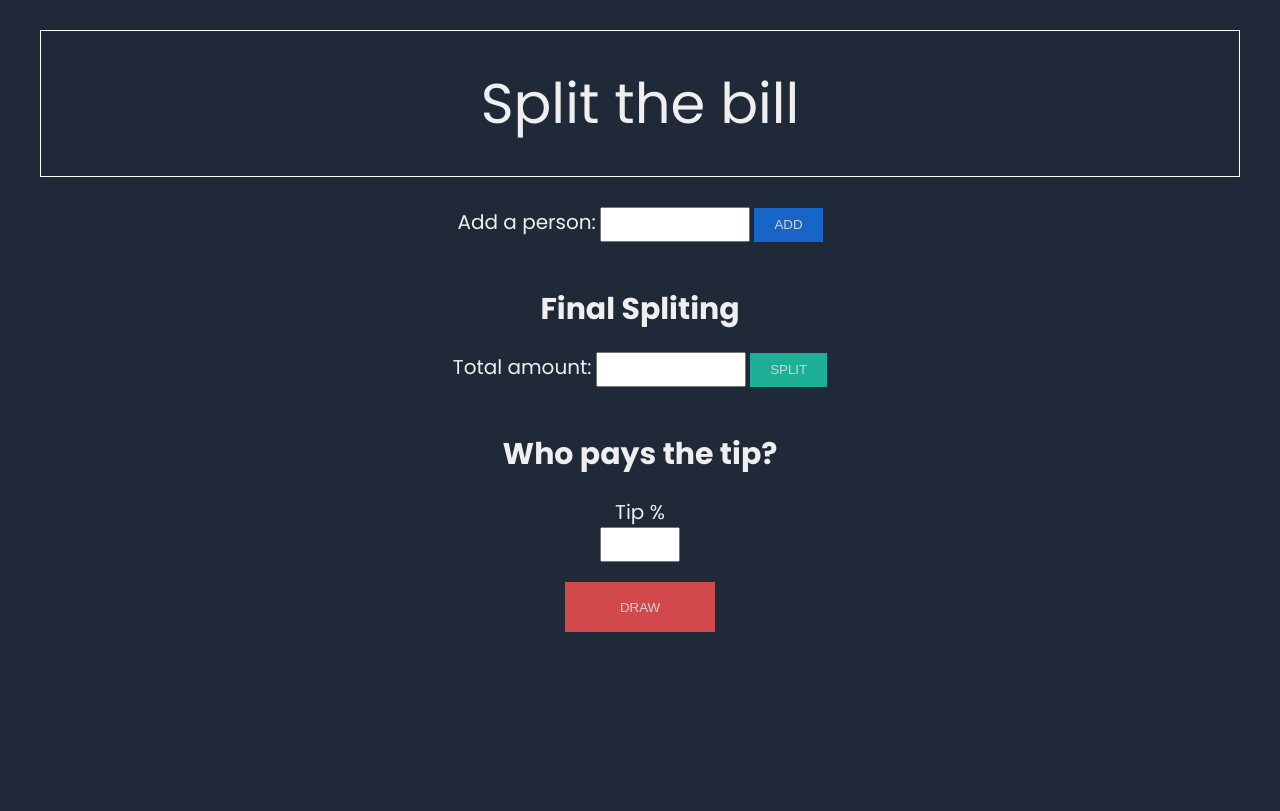
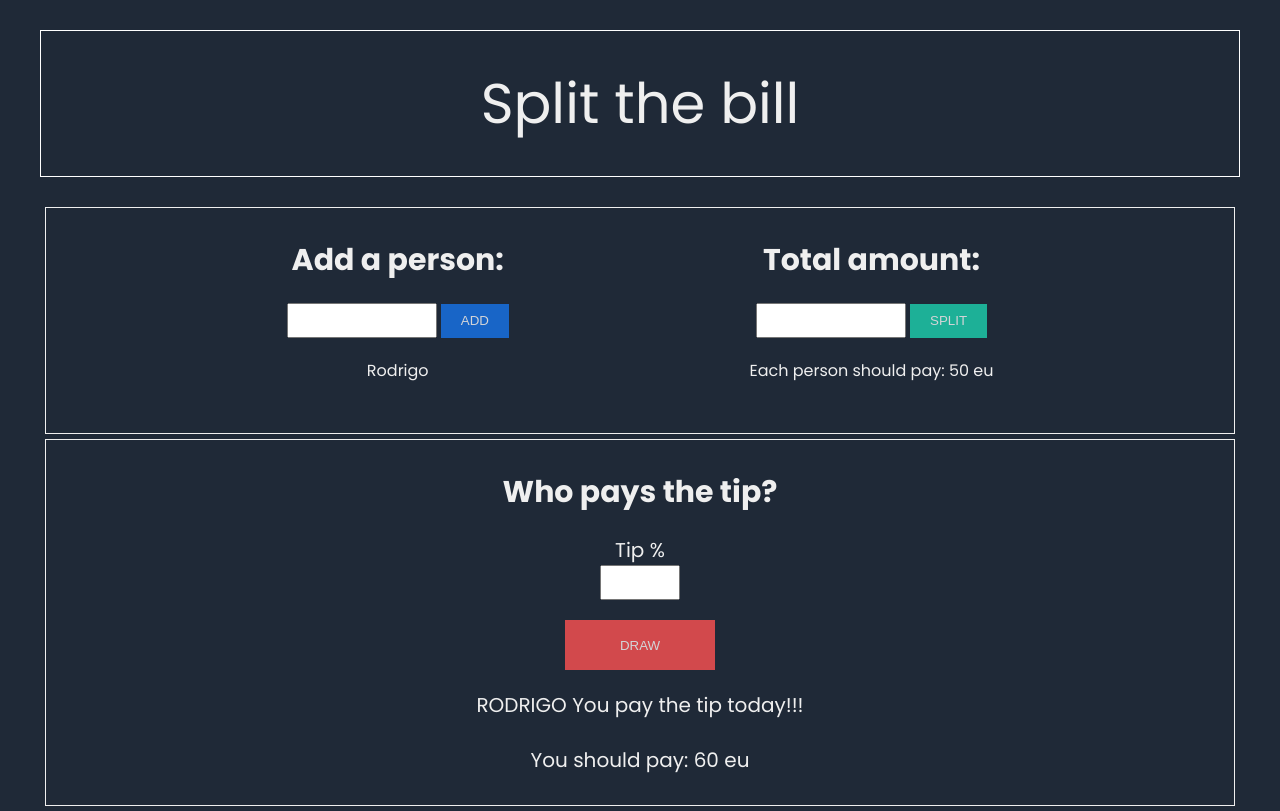
Before and after one commit to rodVieira021/split-app, a plain HTML site: page index.html in a window 1280 px wide. Drawn offline with Linux system fonts and the light colour scheme.

Commit message:
css fixed

```diff
--- a/index.html
+++ b/index.html
@@ -12,29 +12,41 @@
       <h1>Split the bill</h1>
     </header>
     <div class="container">
+      <div class="div-sec">
         <section class="sec-1">
+          <h3>Add a person:</h3>
           <form class="sec-1-form">
-          <label for="person">Add a person:</label>
+            <label for="person"></label>
             <input type="text" name="person" class="participant" />
             <button class="btn-add">ADD</button>
           </form>
-        <ul class="sec-1-ul"></ul>
+          <ul class="sec-1-ul">
+            <li>Rodrigo</li>
+          </ul>
         </section>
+
         <section class="sec-2">
-        <h3>Final Spliting</h3>
+          <h3>Total amount:</h3>
           <form class="sec-2-form">
-          <label for="total">Total amount:</label>
+            <label for="total"></label>
             <input type="text" name="total" class="total" />
             <button class="btn-split">SPLIT</button>
           </form>
-        <ul class="sec-2-ul"></ul>
+          <ul class="sec-2-ul">
+            <li>Each person should pay: 50 eu</li>
+          </ul>
         </section>
+      </div>
       <section class="sec-3">
         <h4>Who pays the tip?</h4>
-        <label for='tip'>Tip % </label>
-        <input type='number' name='tip' class='tip-percent'/>
+        <label for="tip">Tip % </label>
+        <input type="number" name="tip" class="tip-percent" />
         <button class="btn-draw">DRAW</button>
-        <div class='pay-the-tip'></div>
+        <div class="pay-the-tip">
+          <p>RODRIGO You pay the tip today!!!</p>
+          <br />
+          <p>You should pay: 60 eu</p>
+        </div>
       </section>
     </div>
     <script src="script.js"></script>
--- a/script.js
+++ b/script.js
@@ -10,12 +10,12 @@ const payTheTip = document.querySelector(".pay-the-tip");
 
 const participantArray = [];
 
+//Add participant
 addBtn.addEventListener("click", (e) => {
   e.preventDefault();
 
   participantArray.push({
     name: participant.value,
-    pays: 0,
   });
 
   participant.value = "";
@@ -27,17 +27,16 @@ addBtn.addEventListener("click", (e) => {
   list.innerHTML = participantList.join("");
 });
 
-//share the amount by the lenght of the array and add to each one
-
+//share the amount by the lenght of the array
 splitBtn.addEventListener("click", (e) => {
   e.preventDefault();
-  // split.value = "";
+
   listPay.innerHTML = `<li>Each person should pay: ${
     split.value / participantArray.length
-  }</li>`;
+  } eu</li>`;
 });
-//get the random object
 
+//draw the person that pays the tip and add to the individual shared amount
 drawBtn.addEventListener("click", (e) => {
   e.preventDefault();
 
@@ -49,10 +48,9 @@ drawBtn.addEventListener("click", (e) => {
 
   let totalValue = (split.value * tipPercent.value) / 100;
 
-  payTheTip.innerHTML = `<p>Congratulations ${
-    ramdonObject.name
-  } you pay the tip today</p><br>
+  payTheTip.innerHTML = `<p>${ramdonObject.name.toUpperCase()} You pay the tip today!!!</p><br>
     <p>You should pay: ${
       totalValue + split.value / participantArray.length
-    }</p>`;
+    } eu</p>`;
+  tipPercent.value = "";
 });
--- a/styles.css
+++ b/styles.css
@@ -78,17 +78,31 @@ button:hover {
   height: 50px;
 }
 
+
 .sec-3 p {
   font-size: 20px;
 }
 
+.div-sec {
+  display: flex;
+  justify-content: space-evenly;
+  align-items: flex-start;
+}
+
+.div-sec,
+.sec-3 {
+  border: 1px solid #efefef;
+  padding: 30px 0;
+  margin: 5px;
+}
 .sec-1,
-.sec-1 form
+.sec-1 form,
 .sec-2,
 .sec-2 form {
   padding-bottom: 20px;
 }
 
+.sec-1 h3,
 .sec-2 h3,
 .sec-3 h4 {
   font-size: 30px;
```
Lines whose indentation alone changed are shown as unchanged.
